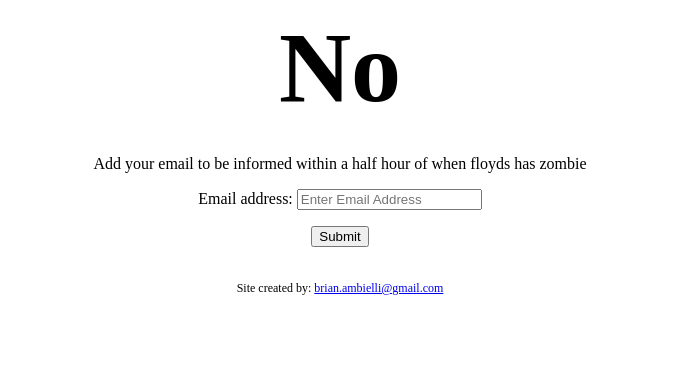
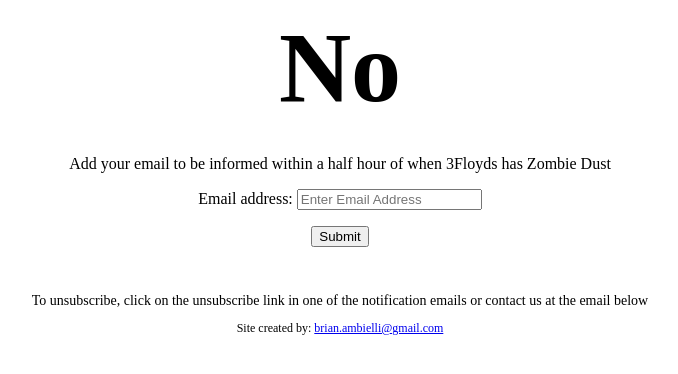
Before and after one commit to bambielli/zombie, a Django app: page / in a window 1280 px wide. Shown: the top 374 px of the page, without its empty margins (300-978 px from the left). Run offline with Django 3.2, Linux system fonts and the light colour scheme; data that the repository does not hold is empty.

Commit message:
unsubscribe in email template. nice.

```diff
--- a/scraper/models.py
+++ b/scraper/models.py
@@ -1,7 +1,25 @@
 from django.db import models
+from django.core.signing import TimestampSigner, BadSignature, SignatureExpired
+from django.core.urlresolvers import reverse
 
 # Create your models here.
 
 class Email(models.Model):
 	email = models.EmailField(verbose_name='email address', max_length=254, unique=True, db_index=True,
-      help_text='')
+	  help_text='')
+
+	def create_unsubscribe_link(self):
+		email, token = self.make_token().split(":", 1)
+		return reverse('unsubscribe',
+					   kwargs={'email': email, 'token': token,})
+
+	def make_token(self):
+		return TimestampSigner().sign(self.email)
+
+	def check_token(self, token):
+		try:
+			key = '%s:%s' % (self.email, token)
+			TimestampSigner().unsign(key, max_age=60 * 60 * 24 * 7) # Valid for 1 week
+		except (BadSignature, SignatureExpired):
+			return False
+		return True
--- a/scraper/templates/index.html
+++ b/scraper/templates/index.html
@@ -19,10 +19,9 @@
 </style>
 
 <h1>{{zombie}}</h1>
+<h3 style="color: green;">{{messages}}</h3>
 
-<h3>{{messages}}</h3>
-<h3>{{errors}}</h3>
-<p>Add your email to be informed within a half hour of when floyds has zombie</p>
+<p>Add your email to be informed within a half hour of when 3Floyds has Zombie Dust</p>
 <form class="center" method="POST" action="">
 	{% csrf_token %}
     {{ form.as_p }}
@@ -31,7 +30,8 @@
 
 </br>
 <div>
-	<span style="font-size:12px; margin-top:12px;">
+	<div style="font-size:14px; margin-top:12px;">To unsubscribe, click on the unsubscribe link in one of the notification emails or contact us at the email below</div>
+	<div style="font-size:12px; margin-top:12px;">
 		Site created by: <a href="mailto:brian.ambielli@gmail.com">brian.ambielli@gmail.com</a>
-	</span>
+	</div>
 </div>
--- a/scraper/urls.py
+++ b/scraper/urls.py
@@ -8,6 +8,8 @@
 urlpatterns = [
 	url(zombie_on, views.zombie_on, name='zombie_on'),
 	url(zombie_off, views.zombie_off, name='zombie_off'),
-	url(r'^unsubscribe/$', views.unsubscribe, name='unsubscribe'),
+	# url(r'^unsubscribe/$', views.unsubscribe, name='unsubscribe'),
+	url(r'^unsubscribe/(?P<email>[\w.@+-]+)/(?P<token>[\w.:\-_=]+)/$', views.unsubscribe,
+     name='unsubscribe'),
 	url(r'^$', views.index, name='index'),
 ]
--- a/scraper/views.py
+++ b/scraper/views.py
@@ -1,28 +1,43 @@
-from django.shortcuts import render, redirect
-from django.core.mail.message import EmailMessage
+from django.shortcuts import render, redirect, get_object_or_404
+from django.core.mail.message import EmailMultiAlternatives
 from scraper.models import Email
 import os
 import redis
 from zombie.settings import EMAIL_HOST_USER
 from scraper.forms.model_forms import EmailForm
-from django.http import HttpResponseRedirect
+
+r = redis.StrictRedis.from_url(os.environ.get("REDIS_URL"))
 
 
-r = redis.StrictRedis.from_url(os.environ.get("REDIS_URL"))
+def _send_email(subject, msg_to_send, host, email_qset):
+	"""
+	Takes the subject, text body, host and qset of email objects
+	sends emails to each of the emails in email_qset, creating a unique unsubscribe link for each.
+	"""
+	for email in email_qset:
+		unsub_link = 'http://'+ host + email.create_unsubscribe_link()
+		html_content = '<p>'+msg_to_send+'</p></br><a href="'+unsub_link+'">click here to unsubscribe</a>'
+		email_to_send = EmailMultiAlternatives(subject, msg_to_send, EMAIL_HOST_USER, [email.email])
+		email_to_send.attach_alternative(html_content, "text/html")
+		email_to_send.msg_subtype = 'html'
+		email_to_send.send(fail_silently=False)
 
 def zombie_on(request):
 	"""
 	Changes the zombie state from No to Yes
+	Sends email if the state has changed.
 	"""
 	current_zombie_state = r.get('zombie')
-
 	if current_zombie_state.decode("utf-8") != 'Yes':
 		#if zombie is not already 'Yes', then set it and send emails
 		r.set('zombie', 'Yes')
+
+		subject = 'Zombie is in stock!'
+		text_content = 'That sweet Zombie nectar is in stock. Go get it!'
+		host = request.get_host()
 		email_qset = Email.objects.all()
-		emails = [email.email for email in email_qset]
-		emails_to_send = EmailMessage('Zombie is in stock!', 'That sweet zombie nectar is in stock. Go get it!', EMAIL_HOST_USER, [], emails)
-		emails_to_send.send(fail_silently=False)
+
+		_send_email(subject, text_content, host, email_qset)
 
 	#if it was already 'yes', then just redirect to index
 	return redirect('index')
@@ -30,43 +45,38 @@
 def zombie_off(request):
 	"""
 	Changes the zombie state from Yes to No
+	Sends email if the state has changed.
 	"""
 	current_zombie_state = r.get('zombie')
-
 	if current_zombie_state.decode("utf-8") != 'No':
 		#If zombie is not already 'No', then set it and send emails.
 		r.set('zombie', 'No')
+
+		subject = 'Floyds just ran out of zombie...'
+		text_content = 'Zombie just ran out of stock at floyds...maybe next time!'
+		host = request.get_host()
 		email_qset = Email.objects.all()
-		emails = [email.email for email in email_qset] #emails in the database
-		#create an EmailMessage so you can use BCC
-		emails_to_send = EmailMessage('Floyds just ran out of zombie...', 'Zombie just ran out of stock at floyds...maybe next time!', EMAIL_HOST_USER, [], emails)
-		#send the EmailMessage
-		emails_to_send.send(fail_silently=False)
+
+		_send_email(subject, text_content, host, email_qset)
 
 	#if it was already no, then just redirect to index
 	return redirect('index')
 
-def unsubscribe(request):
+def unsubscribe(request, email, token):
 	"""
-	This view is used to process response from a user who wishes to unsubscribe from the app.
+	This view is used by the link in the emails that are sent out to unsubscribe users
 	"""
-	# If response is post, user has submitted an email to be deleted from our system
+	email = get_object_or_404(Email, email=email)
 	success = ''
-	errors = ''
-	if request.method == 'POST':
+	error = ''
+	if email.check_token(token):
+		# unsubscribe them
+		email.delete()
+		success = "You successfully unsubscribed"
+	else:
+		errors = "invalid token. try again"
 
-		email = request.POST['email']
-
-		#see if we can find the email
-		email_to_delete = Email.objects.filter(email=email)
-
-		if len(email_to_delete) > 0: #if an email was found...
-			email_to_delete.delete() #...delete the email
-			success = "You have successfully unsubscribed"
-		else: #else, push a response that we do not have record of that email in our system.
-			errors = "That email does not exist in our systems. Please contact us if you think this is incorrect!"
-
-	return render(request, 'unsubscribe.html', {'success':success, 'errors':errors })
+	return render(request, 'unsubscribe.html', {'success':success, 'error': error})
 
 def index(request):
 	zombie = r.get('zombie') or 'No'
```
Also changed, not shown: scraper/templates/unsubscribe.html (+2 -12 lines).
